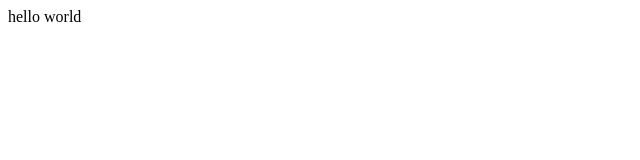
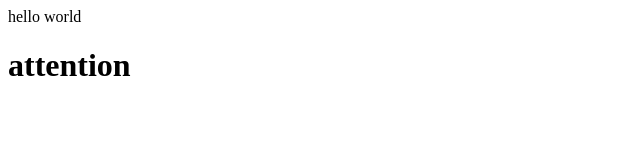
Before and after one commit to iambliss-ai/demo-repo, a plain HTML site: page index.html in a window 1280 px wide. Shown: the whole page, without its empty margins (0-640 px from the left). Drawn offline with Linux system fonts and the light colour scheme.

Commit message:
made some changes in index.html
some discription

```diff
--- a/index.html
+++ b/index.html
@@ -1 +1,2 @@
 <div>hello world</div>
+<h1>attention</h1>
```
Also changed, not shown: 3 other files.
